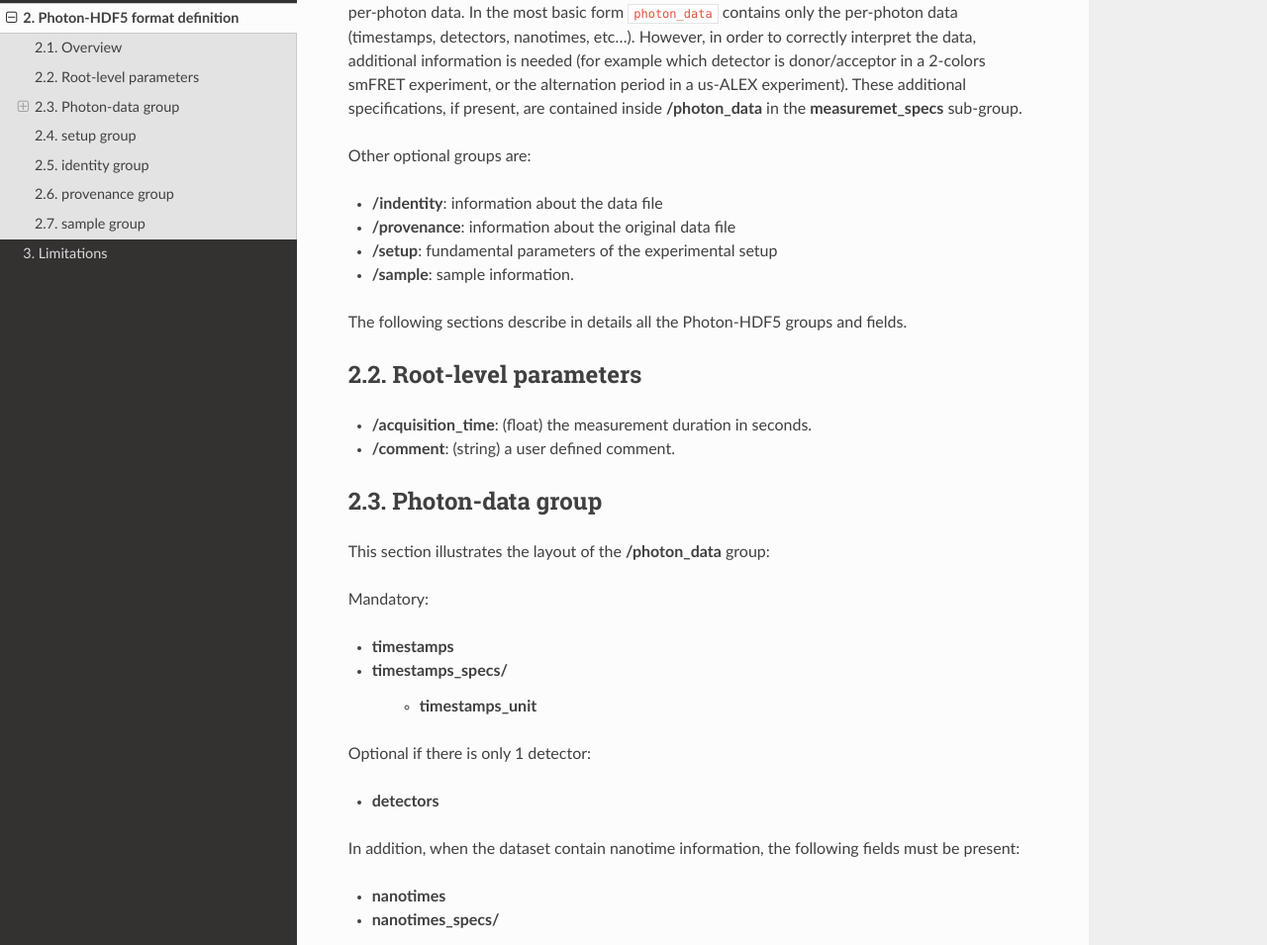
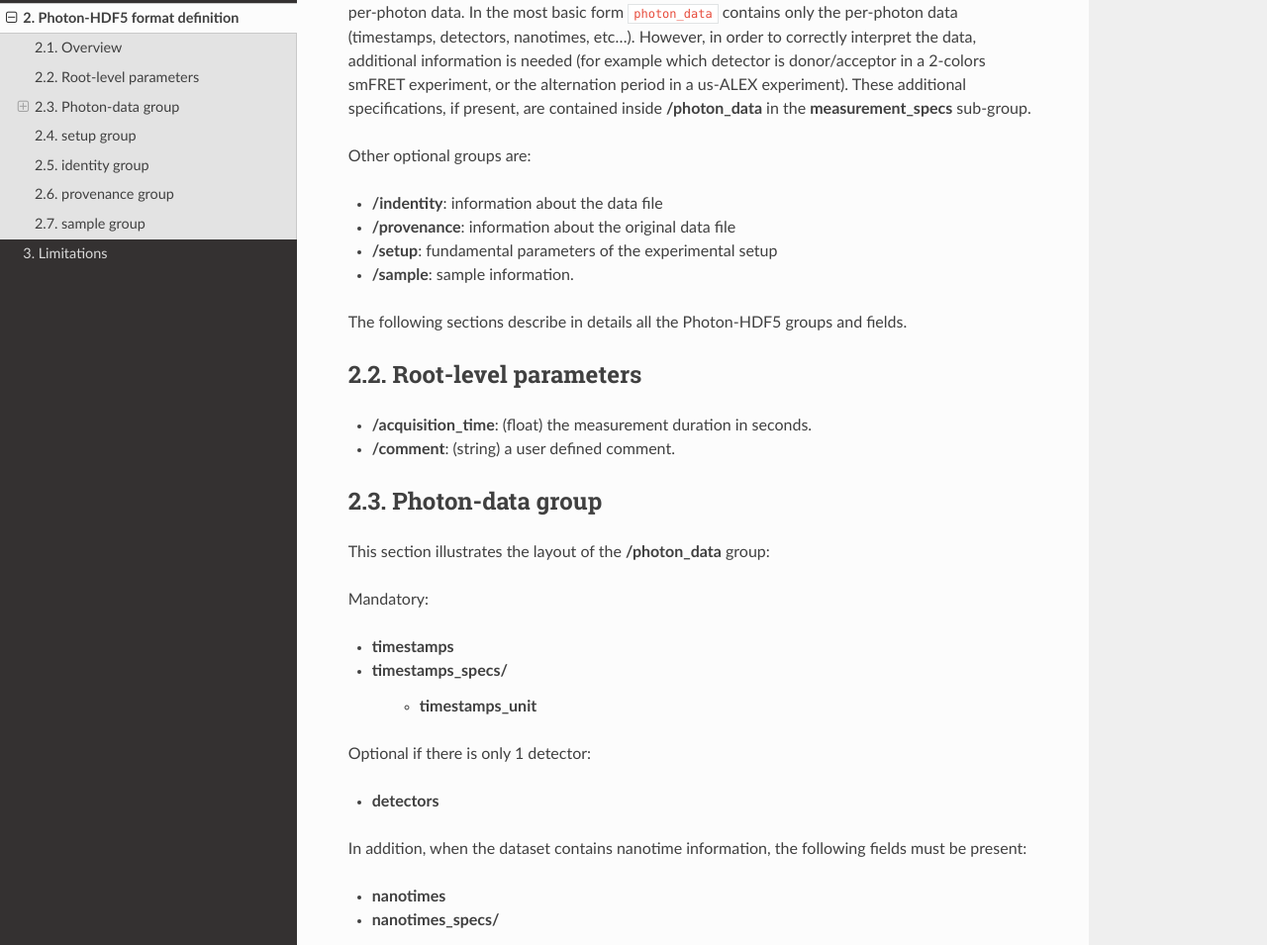
Before and after one commit to Photon-HDF5/photon-hdf5, a Sphinx documentation site: the page built from docs/phdata.rst, in a window 1280 px wide and 1400 px high, scrolled down 798 px. Shown: the part 158-1113 px from the top of the window at 99% size. Built offline with Sphinx 7.4.7 and the Read the Docs theme 2.0.0, drawn with Linux system fonts in a browser that asks for light colours.

Commit message:
Fix typo

```diff
--- a/docs/phdata.rst
+++ b/docs/phdata.rst
@@ -19,7 +19,7 @@ interpret the data, additional information is needed (for example
 which detector is donor/acceptor in a 2-colors smFRET experiment, or the
 alternation period in a us-ALEX experiment). These additional specifications,
 if present, are contained inside **/photon_data** in the
-**measuremet_specs** sub-group.
+**measurement_specs** sub-group.
 
 Other optional groups are:
 
@@ -54,7 +54,7 @@ Optional if there is only 1 detector:
 
 - **detectors**
 
-In addition, when the dataset contain nanotime information, the following
+In addition, when the dataset contains nanotime information, the following
 fields must be present:
 
 - **nanotimes**
```
